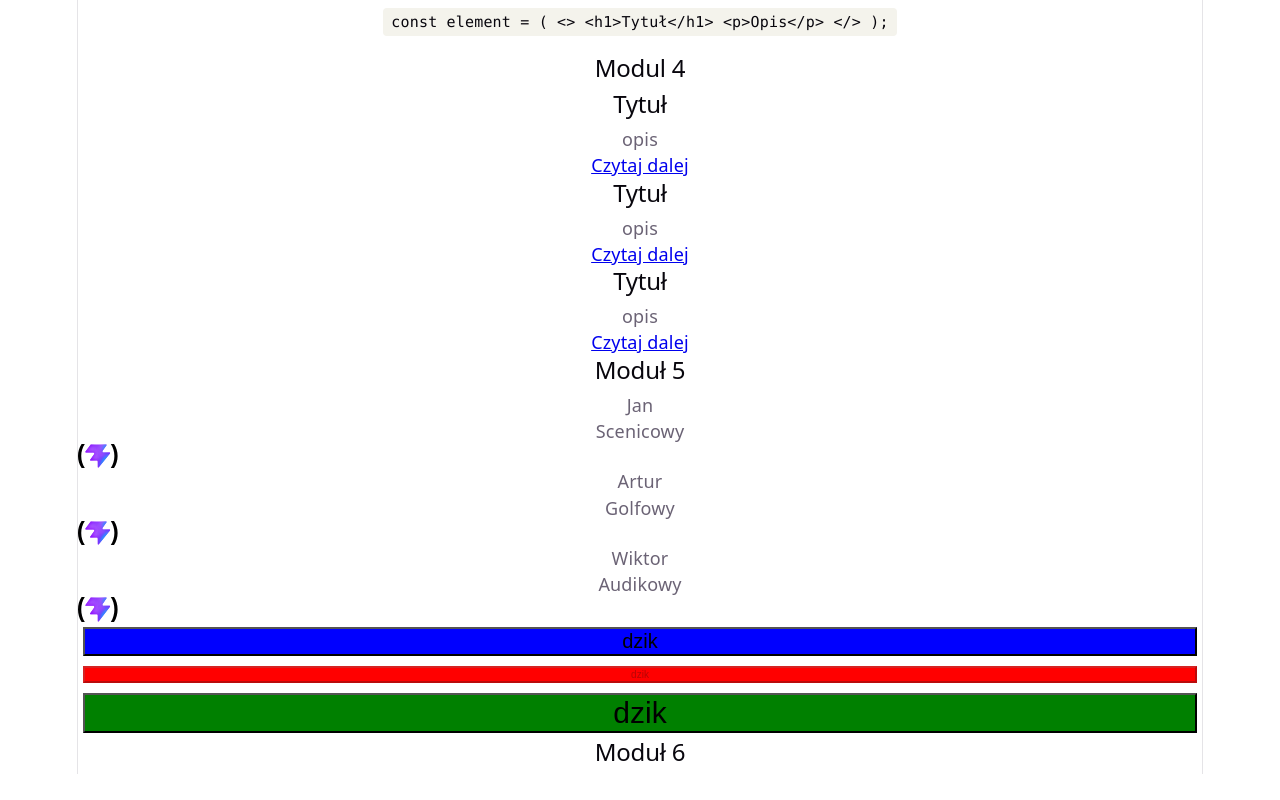
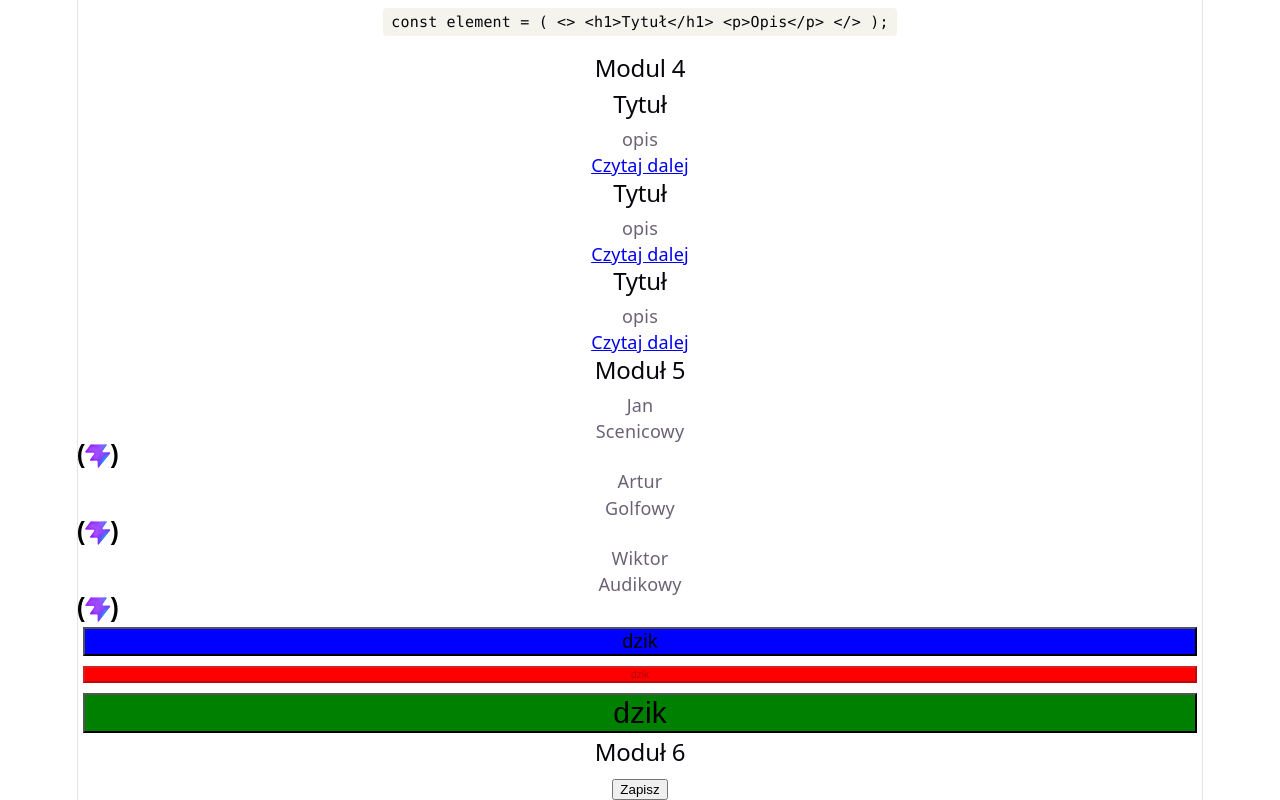
Before and after one commit to AshinaGenichiro/React1-8, a React (Vite) app: page / in a window 1280 px wide. Shown: the part 1010-1810 px from the top of the page. Before the commit the page ends 1784 px from the top, so only its background shows below. Built offline with nearby package versions, Linux system fonts and the light colour scheme.

Commit message:
moduł 6

```diff
--- a/src/App.css
+++ b/src/App.css
@@ -207,3 +207,27 @@
   padding: 5px;
   margin: 7px;
 }
+
+ .tooltip-wrapper {
+ position: relative;
+ display: inline-block;
+ }
+
+ .tooltip-content {
+ position: absolute;
+ bottom: 125%;
+ left: 50%;
+ transform: translateX(-50%);
+ background: #333;
+ color: white;
+ padding: 8px 12px;
+ border-radius: 4px;
+ white-space: nowrap;
+ opacity: 0;
+ pointer-events: none;
+ transition: opacity 0.2s;
+ }
+
+ .tooltip-wrapper:hover .tooltip-content {
+ opacity: 1;
+ }
--- a/src/App.jsx
+++ b/src/App.jsx
@@ -13,7 +13,6 @@ function App() {
       <Header4/>
       <Product/>
       <Footer/>
-
     </>
   )
 }
--- /dev/null
+++ b/src/components/ToolTip.jsx
@@ -0,0 +1,14 @@
+import '../App.css'
+
+
+function ToolTip({ children, hint }) {
+  return (
+    <div className="tooltip-wrapper">
+      {children}
+      <div className="tooltip-content">{hint}</div>
+    </div>
+  )
+}
+
+
+export default ToolTip
--- a/src/main.jsx
+++ b/src/main.jsx
@@ -10,6 +10,7 @@ import Article from './components/ArticleCard.jsx'
 import UserCard from './components/UserCard.jsx'
 import viteLogo from './assets/vite.svg'
 import ButtonComponent from './components/ButtonComponent.jsx'
+import ToolTip from './components/ToolTip.jsx'
 createRoot(document.getElementById('root')).render(
   <StrictMode>
     <h2>Moduł 2</h2>
@@ -31,6 +32,9 @@ createRoot(document.getElementById('root')).render(
     <ButtonComponent label="dzik" variant='danger' size='sm' disabled='true'/>
     <ButtonComponent label="dzik" variant='secondary' size='lg'/>
     <h2>Moduł 6</h2>
+    <ToolTip hint="Zapisz zmiany">
+      <button>Zapisz</button>
+    </ToolTip>
 
 
 
```
